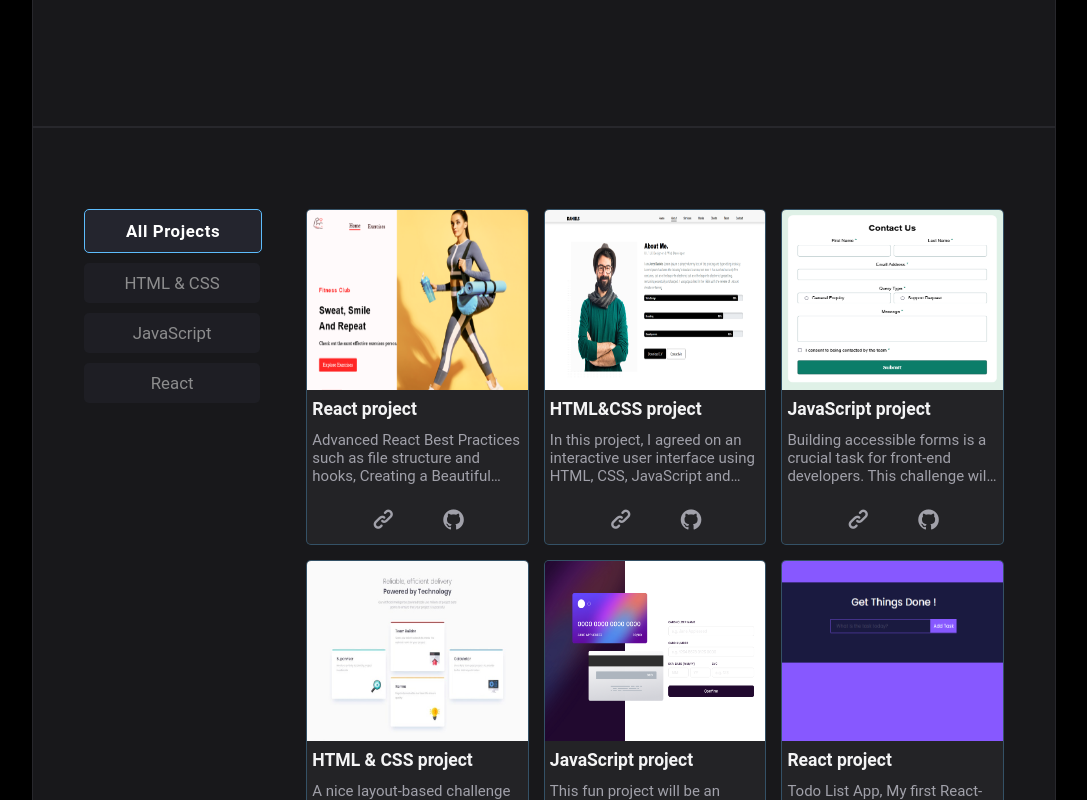
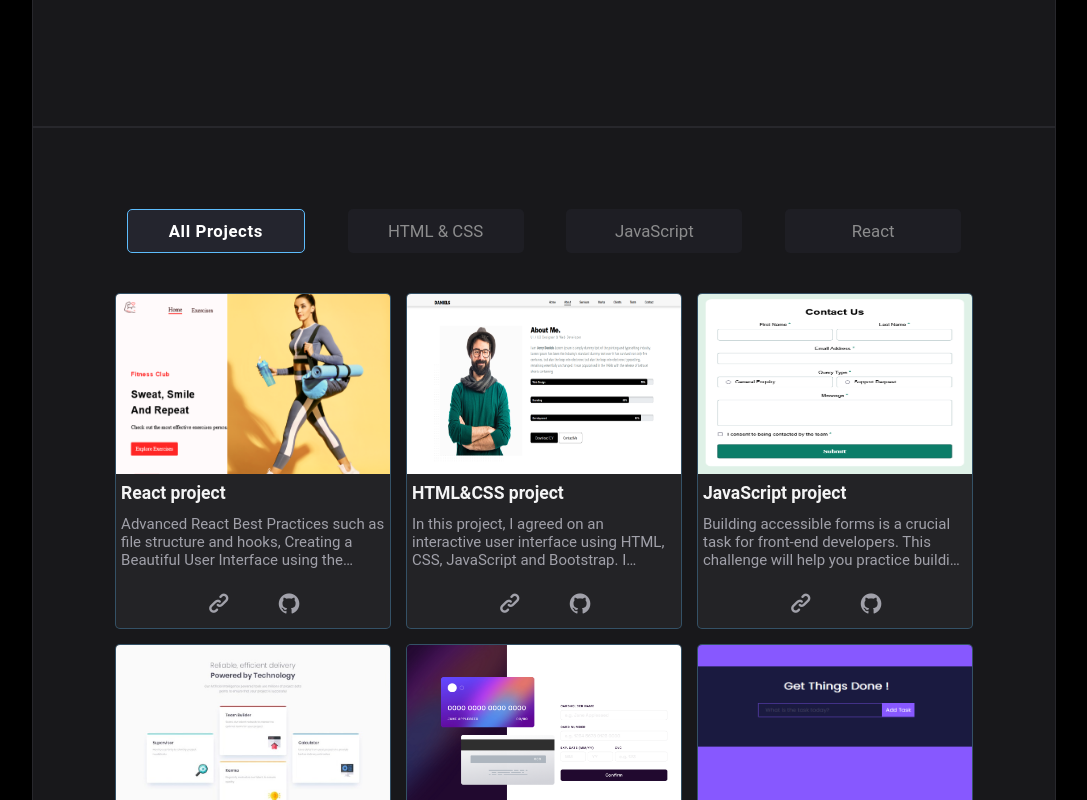
Before and after one commit to Eslam-Mohamed-G/Eslam-M, a React (Vite) app: page / in a window 1280 px wide. Shown: the part 1440-2240 px from the top of the page, without its empty margins (96-1183 px from the left). Built offline with nearby package versions, Linux system fonts and the light colour scheme.

Commit message:
new commit

```diff
--- a/src/components/4-projects/main.css
+++ b/src/components/4-projects/main.css
@@ -1,6 +1,7 @@
 .main_projects {
     display: flex;
-    justify-content: space-between;
+    flex-direction: column;
+    gap: 40px;
     padding: 8% 5%;
     position: relative;
 }
@@ -23,8 +24,9 @@ left-section ==> Button
 
 main .left-section {
     display: flex;
-    flex-direction: column;
-    gap: 10px;
+    flex-direction: row;
+    flex-wrap: wrap;
+    justify-content: space-evenly;
 }
 
 main .left-section button {
@@ -62,7 +64,7 @@ right-section ==> Card
 
 main .right-section {
     flex-grow: 1;
-    justify-content: end;
+    justify-content: center;
     display: flex;
     flex-wrap: wrap;
     gap: 15px;
```
